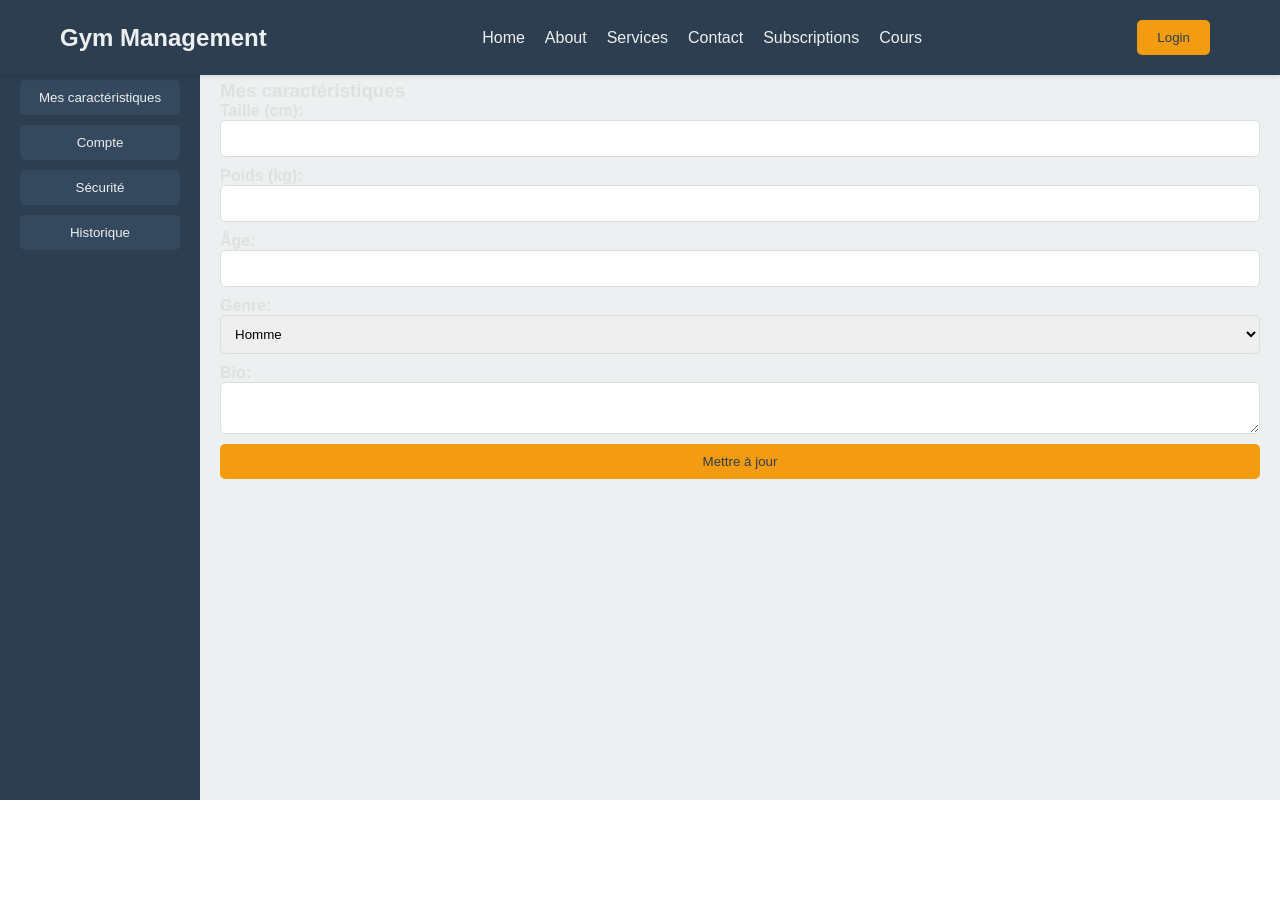
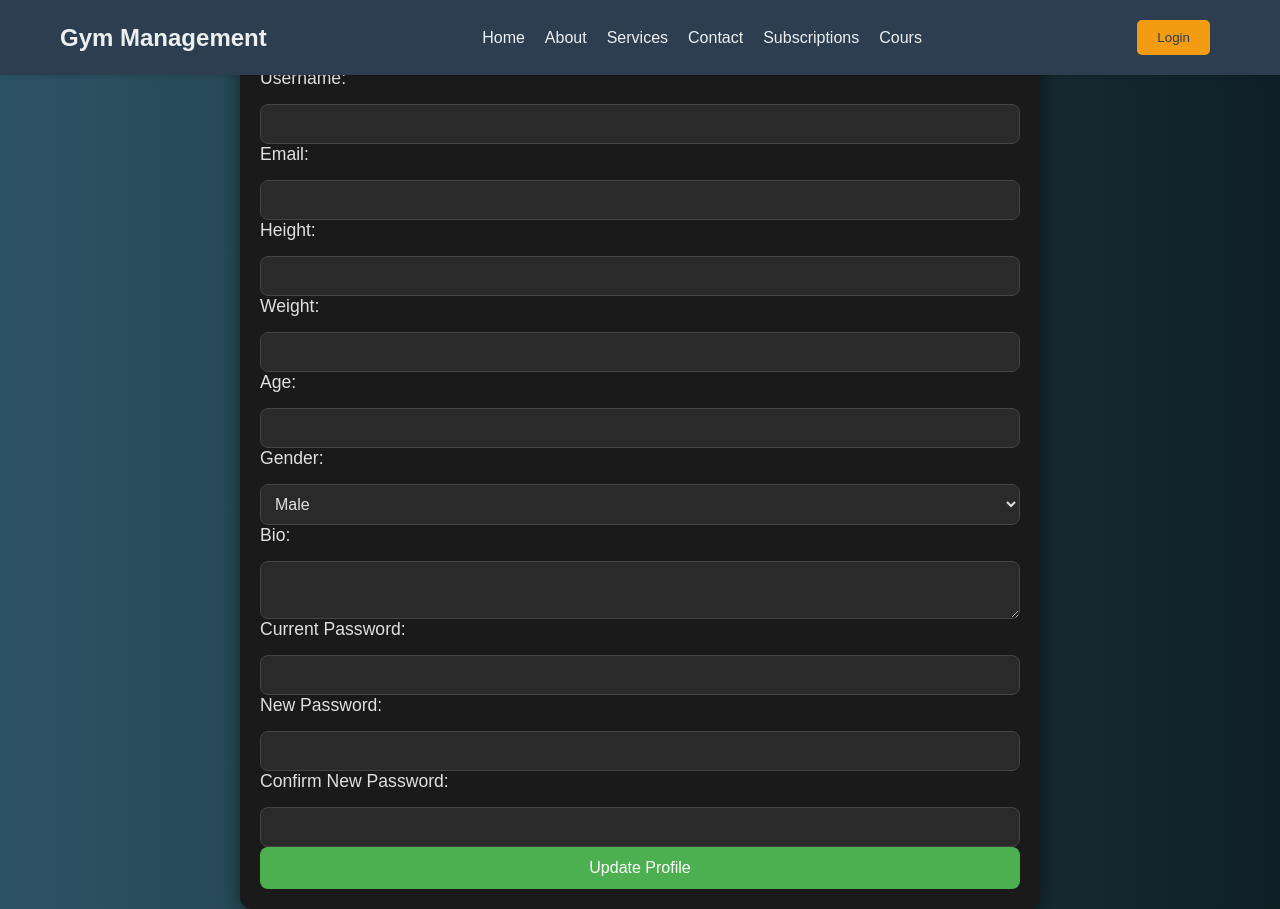
Before and after one commit to IgorLTS10/Gym, a React (Create React App) app in the folder gym-frontend/: page /profile in a window 1280 px wide. Before the commit the page ends 800 px from the top, so only its background shows below. Built offline with nearby package versions, Linux system fonts and the light colour scheme.

Commit message:
Not working JWT token on login

```diff
--- a/gym-frontend/src/components/AuthModal.css
+++ b/gym-frontend/src/components/AuthModal.css
@@ -1,22 +1,38 @@
-/* Auth Modal Styles */
-.modal-overlay {
-    background-color: rgba(0, 0, 0, 0.75);
-    position: fixed;
-    top: 0;
-    left: 0;
-    right: 0;
-    bottom: 0;
-    display: flex;
-    align-items: center;
-    justify-content: center;
-  }
+.auth-modal {
+  background: #2a2a2a;
+  border-radius: 8px;
+  padding: 20px;
+  color: #fff;
+  width: 300px;
+  max-width: 100%;
+}
 
-  .modal-content {
-    position: relative;
-    width: 100%;
-    max-width: 400px;
-    background-color: #ffffff;
-    padding: 20px;
-    border-radius: 10px;
-    outline: none;
-  }
+.auth-modal-overlay {
+  background: rgba(0, 0, 0, 0.75);
+}
+
+.auth-modal h2 {
+  margin-top: 0;
+}
+
+.auth-modal input {
+  width: 100%;
+  padding: 10px;
+  margin: 10px 0;
+  border: none;
+  border-radius: 4px;
+}
+
+.auth-modal button {
+  padding: 10px;
+  margin: 10px 0;
+  border: none;
+  border-radius: 4px;
+  background: #007bff;
+  color: white;
+  cursor: pointer;
+}
+
+.auth-modal button:hover {
+  background: #0056b3;
+}
--- a/gym-frontend/src/components/Header.tsx
+++ b/gym-frontend/src/components/Header.tsx
@@ -19,7 +19,6 @@ const Header: React.FC = () => {
   };
 
   const handleLogout = () => {
-    localStorage.removeItem('token');
     logout();
   };
 
--- a/gym-frontend/src/pages/Profile.css
+++ b/gym-frontend/src/pages/Profile.css
@@ -1,69 +1,54 @@
-/* Profile Page Styles */
 .profile-page {
-    display: flex;
-    height: calc(100vh - 60px); /* Ajuster la hauteur pour ne pas inclure le header */
-    margin-top: 60px; /* Ajuster pour compenser la hauteur du header */
-    background-color: #ecf0f1;
-  }
-
-  .sidebar {
-    width: 200px;
-    display: flex;
-    flex-direction: column;
-    gap: 10px;
+  padding-top: 100px; /* Ajustez cette valeur selon la hauteur de votre header */
   padding: 20px;
-    background-color: #2c3e50;
-  }
-
-  .sidebar button {
-    padding: 10px;
-    background-color: #34495e;
-    color: #ecf0f1;
-    border: none;
-    border-radius: 5px;
-    cursor: pointer;
-    transition: background-color 0.3s;
-  }
-
-  .sidebar button:hover {
-    background-color: #1abc9c;
-  }
-
-  .content {
-    flex: 1;
-    padding: 20px;
+  max-width: 800px;
+  margin: 0 auto;
+  background-color: #1a1a1a;
+  color: #e0e0e0;
+  border-radius: 12px;
+  box-shadow: 0 4px 20px rgba(0, 0, 0, 0.5);
 }
 
 .profile-form {
   display: flex;
   flex-direction: column;
-    gap: 10px;
 }
 
 .profile-form label {
-    display: flex;
-    flex-direction: column;
-    font-weight: bold;
+  margin-bottom: 15px;
+  font-size: 1.1rem;
 }
 
 .profile-form input,
 .profile-form select,
 .profile-form textarea {
   padding: 10px;
-    border: 1px solid #ddd;
-    border-radius: 5px;
+  font-size: 1rem;
+  border: 1px solid #444;
+  border-radius: 8px;
+  background-color: #2a2a2a;
+  color: #e0e0e0;
+  outline: none;
+}
+
+.profile-form input:focus,
+.profile-form select:focus,
+.profile-form textarea:focus {
+  border-color: #4caf50;
+  box-shadow: 0 4px 8px rgba(0, 123, 255, 0.5);
 }
 
 .profile-form button {
-    padding: 10px;
-    background-color: #f39c12;
-    color: #2c3e50;
+  padding: 12px 20px;
+  font-size: 1rem;
+  color: #fff;
+  background-color: #4caf50;
   border: none;
-    border-radius: 5px;
+  border-radius: 8px;
   cursor: pointer;
-    transition: background-color 0.3s;
+  transition: background-color 0.3s ease;
 }
 
 .profile-form button:hover {
-    background-color: #e67e22;
+  background-color: #45a049;
 }
--- a/gym-frontend/src/pages/Profile.tsx
+++ b/gym-frontend/src/pages/Profile.tsx
@@ -1,26 +1,23 @@
 import React, { useState, useEffect } from 'react';
 import axios from 'axios';
 import './Profile.css';
-import History from '../components/History';
 
 const Profile: React.FC = () => {
-  const [activeTab, setActiveTab] = useState('characteristics');
   const [userData, setUserData] = useState<any>({});
   const [formData, setFormData] = useState({
+    username: '',
+    email: '',
     height: '',
     weight: '',
     age: '',
     gender: '',
     bio: '',
-    username: '',
-    email: '',
     currentPassword: '',
     newPassword: '',
     confirmNewPassword: ''
   });
 
   useEffect(() => {
-    // Récupérer les informations de l'utilisateur connecté
     const fetchUserData = async () => {
       const token = localStorage.getItem('token');
       if (token) {
@@ -30,13 +27,13 @@ const Profile: React.FC = () => {
           });
           setUserData(response.data);
           setFormData({
+            username: response.data.username || '',
+            email: response.data.email || '',
             height: response.data.height || '',
             weight: response.data.weight || '',
             age: response.data.age || '',
             gender: response.data.gender || '',
             bio: response.data.bio || '',
-            username: response.data.username || '',
-            email: response.data.email || '',
             currentPassword: '',
             newPassword: '',
             confirmNewPassword: ''
@@ -69,97 +66,36 @@ const Profile: React.FC = () => {
     }
   };
 
-  const renderContent = () => {
-    switch (activeTab) {
-      case 'characteristics':
-        return (
-          <div>
-            <h3>Mes caractéristiques</h3>
-            <form className="profile-form" onSubmit={handleUpdate}>
-              <label>
-                Taille (cm):
-                <input type="number" name="height" value={formData.height} onChange={handleChange} />
-              </label>
-              <label>
-                Poids (kg):
-                <input type="number" name="weight" value={formData.weight} onChange={handleChange} />
-              </label>
-              <label>
-                Âge:
-                <input type="number" name="age" value={formData.age} onChange={handleChange} />
-              </label>
-              <label>
-                Genre:
-                <select name="gender" value={formData.gender} onChange={handleChange}>
-                  <option value="male">Homme</option>
-                  <option value="female">Femme</option>
-                  <option value="other">Autre</option>
-                </select>
-              </label>
-              <label>
-                Bio:
-                <textarea name="bio" value={formData.bio} onChange={handleChange} />
-              </label>
-              <button type="submit">Mettre à jour</button>
-            </form>
-          </div>
-        );
-      case 'account':
-        return (
-          <div>
-            <h3>Compte</h3>
-            <form className="profile-form" onSubmit={handleUpdate}>
-              <label>
-                Nom d'utilisateur:
-                <input type="text" name="username" value={formData.username} onChange={handleChange} />
-              </label>
-              <label>
-                Email:
-                <input type="email" name="email" value={formData.email} onChange={handleChange} />
-              </label>
-              <button type="submit">Mettre à jour</button>
-            </form>
-          </div>
-        );
-      case 'security':
-        return (
-          <div>
-            <h3>Sécurité</h3>
-            <form className="profile-form" onSubmit={handleUpdate}>
-              <label>
-                Mot de passe actuel:
-                <input type="password" name="currentPassword" value={formData.currentPassword} onChange={handleChange} />
-              </label>
-              <label>
-                Nouveau mot de passe:
-                <input type="password" name="newPassword" value={formData.newPassword} onChange={handleChange} />
-              </label>
-              <label>
-                Confirmer le nouveau mot de passe:
-                <input type="password" name="confirmNewPassword" value={formData.confirmNewPassword} onChange={handleChange} />
-              </label>
-              <button type="submit">Changer le mot de passe</button>
-            </form>
-          </div>
-        );
-      case 'history':
-        return <History />; // Rendu du composant History
-      default:
-        return null;
-    }
-  };
-
   return (
     <div className="profile-page">
-      <div className="sidebar">
-        <button onClick={() => setActiveTab('characteristics')}>Mes caractéristiques</button>
-        <button onClick={() => setActiveTab('account')}>Compte</button>
-        <button onClick={() => setActiveTab('security')}>Sécurité</button>
-        <button onClick={() => setActiveTab('history')}>Historique</button> {/* Ajout du bouton Historique */}
-      </div>
-      <div className="content">
-        {renderContent()}
-      </div>
+      <h2>Profile</h2>
+      <form className="profile-form" onSubmit={handleUpdate}>
+        <label>Username:</label>
+        <input type="text" name="username" value={formData.username} onChange={handleChange} />
+        <label>Email:</label>
+        <input type="email" name="email" value={formData.email} onChange={handleChange} />
+        <label>Height:</label>
+        <input type="number" name="height" value={formData.height} onChange={handleChange} />
+        <label>Weight:</label>
+        <input type="number" name="weight" value={formData.weight} onChange={handleChange} />
+        <label>Age:</label>
+        <input type="number" name="age" value={formData.age} onChange={handleChange} />
+        <label>Gender:</label>
+        <select name="gender" value={formData.gender} onChange={handleChange}>
+          <option value="male">Male</option>
+          <option value="female">Female</option>
+          <option value="other">Other</option>
+        </select>
+        <label>Bio:</label>
+        <textarea name="bio" value={formData.bio} onChange={handleChange} />
+        <label>Current Password:</label>
+        <input type="password" name="currentPassword" value={formData.currentPassword} onChange={handleChange} />
+        <label>New Password:</label>
+        <input type="password" name="newPassword" value={formData.newPassword} onChange={handleChange} />
+        <label>Confirm New Password:</label>
+        <input type="password" name="confirmNewPassword" value={formData.confirmNewPassword} onChange={handleChange} />
+        <button type="submit">Update Profile</button>
+      </form>
     </div>
   );
 };
```
Also changed, not shown: gym-frontend/src/components/LoginForm.tsx (+5 -14 lines), gym-frontend/src/components/Logout.tsx (+4 -6 lines), 2 other files (tests, documents, lock files or other folders). Lines whose indentation alone changed are shown as unchanged.
